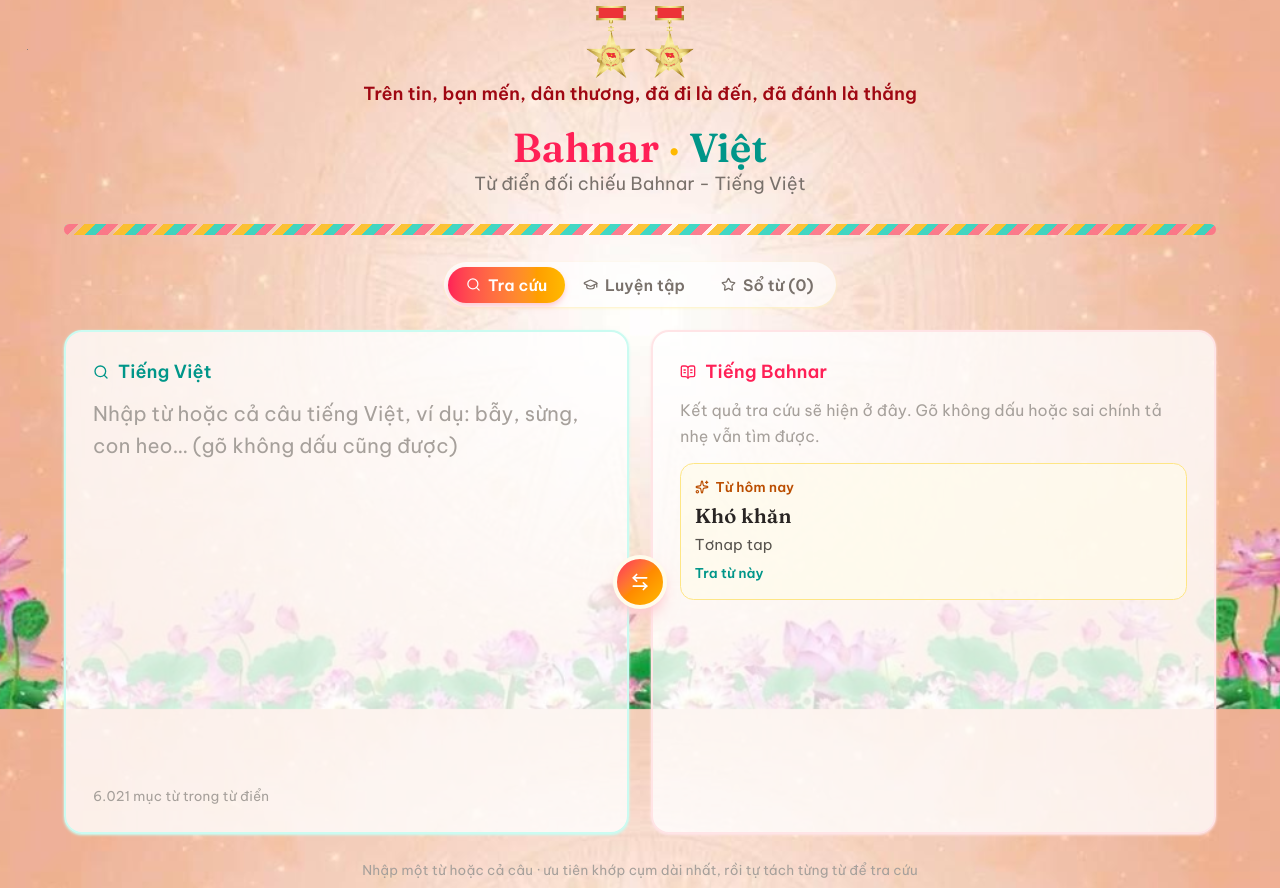
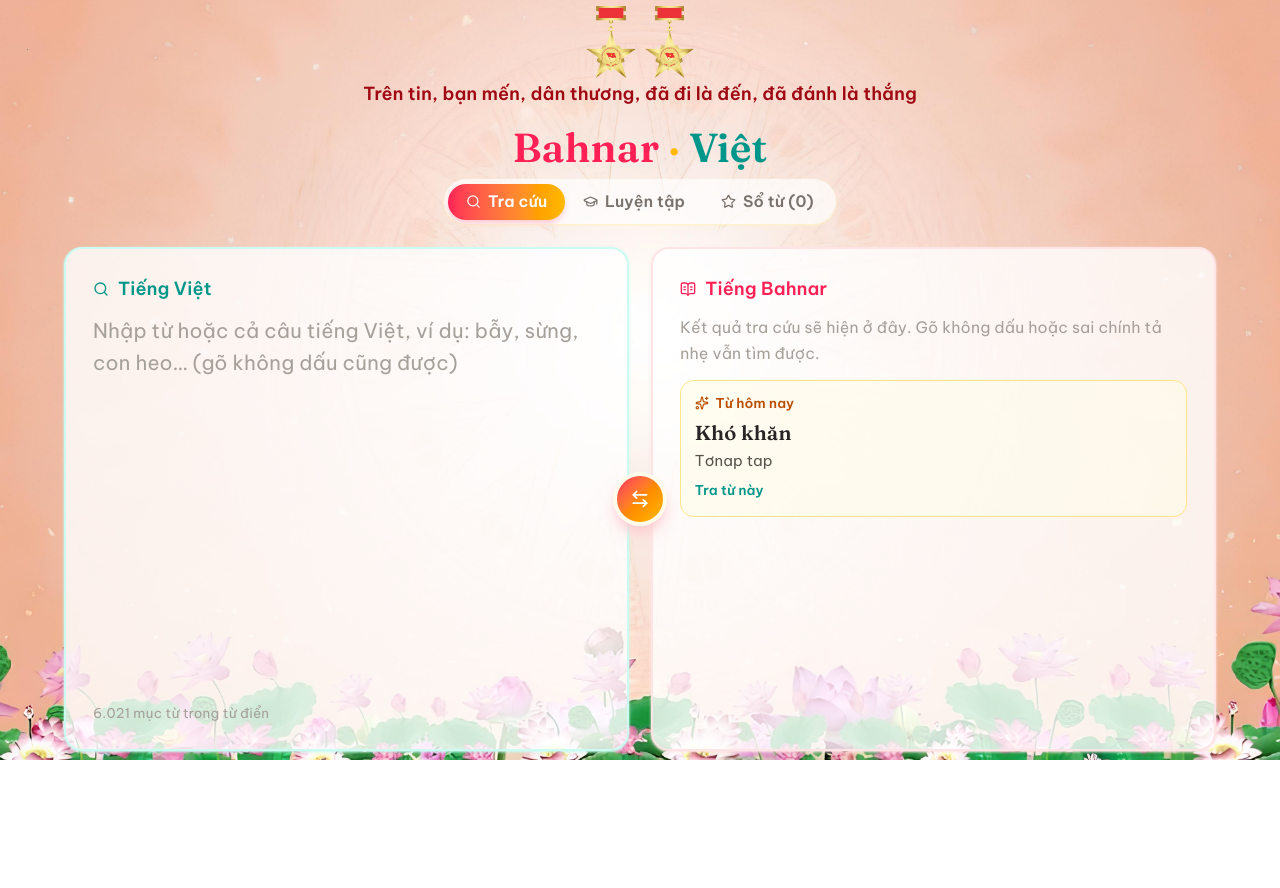
Before and after one commit to thanhminh2k/bana-viet-translate, a React (Vite) app: page / in a window 1280 px wide. Shown: the part 91-979 px from the top of the page. After the commit the page ends 851 px from the top, so only its background shows below. Built offline with nearby package versions, Linux system fonts and the light colour scheme.

Commit message:
upgrade background

```diff
--- a/src/BahnarDictionary.jsx
+++ b/src/BahnarDictionary.jsx
@@ -152,7 +152,7 @@ export default function BahnarDictionary() {
           <img
             src={qrImage}
             alt="Mã QR"
-            className="h-auto w-2/3 max-w-[240px] object-contain"
+            className="h-auto w-4/5 max-w-[240px] object-contain"
           />
         </div>
 
@@ -210,9 +210,6 @@ export default function BahnarDictionary() {
           <SavedWordbook savedEntries={savedEntries} toggleFavorite={toggleFavorite} openEntry={openEntry} />
         )}
 
-        <div className="text-center mt-6 text-xs text-stone-400">
-          Nhập một từ hoặc cả câu · ưu tiên khớp cụm dài nhất, rồi tự tách từng từ để tra cứu
-        </div>
         </div>
 
         {/* Logo Sư đoàn 2 — cột bên phải, căn giữa theo chiều cao nội dung */}
--- a/src/components/AppHeader.jsx
+++ b/src/components/AppHeader.jsx
@@ -1,17 +1,13 @@
-import { FONT_SERIF, WOVEN_BAR_STYLE } from "../constants";
+import { FONT_SERIF } from "../constants";
 
 export function AppHeader() {
   return (
-    <>
-      <div className="flex flex-col items-center text-center">
+      <div className="flex flex-col items-center text-center mb-2">
         <h3 className="text-3xl sm:text-4xl font-semibold text-stone-800" style={FONT_SERIF}>
           <span className="text-rose-500">Bahnar</span>
           <span className="text-amber-400 mx-2">·</span>
           <span className="text-teal-600">Việt</span>
         </h3>
-        <p className="text-sm sm:text-base text-stone-500">Từ điển đối chiếu Bahnar - Tiếng Việt</p>
       </div>
-      <div className="h-2.5 rounded-full my-6 opacity-90" style={WOVEN_BAR_STYLE} />
-    </>
   );
 }
```
Also changed, not shown: src/assets/background.jpg.
